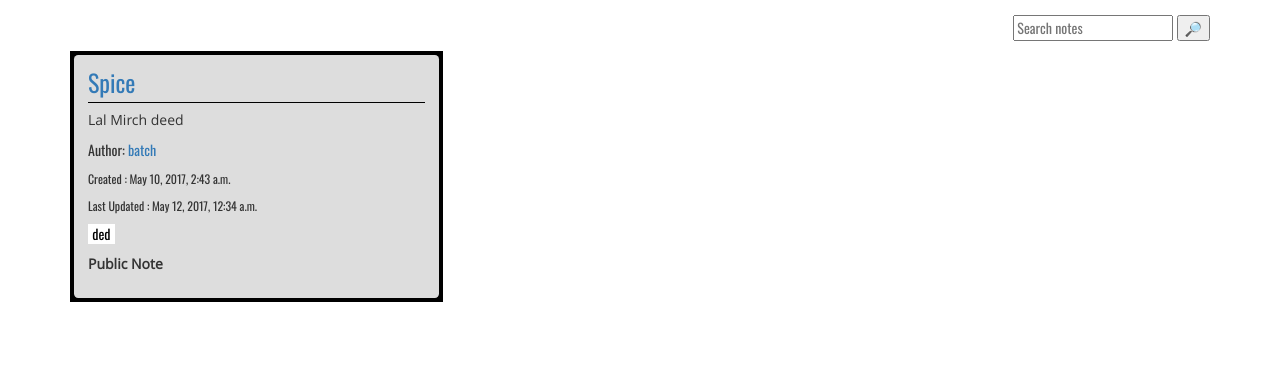
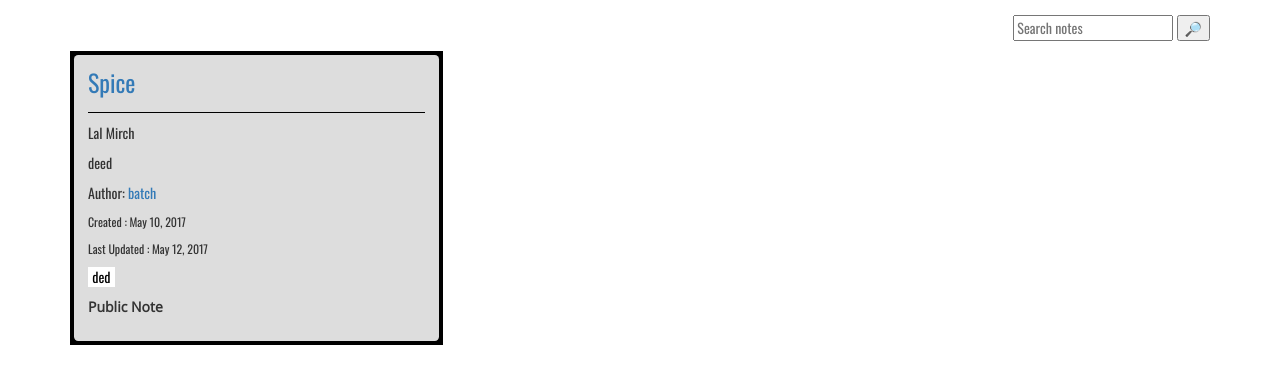
Before and after one commit to rohitnahata/NotesDjango, a Django app: a page that uses templates/notes/index.html in a window 1280 px wide. Shown: the part 80-464 px from the top of the page. Run offline with Django 3.2, Linux system fonts and the light colour scheme; data comes from the database, SQL or seed files in the repository; both versions use the stored data as it was after the commit; parts of the project's set-up code (start-up, migrations or seed data) failed here and were passed over; some libraries are stand-ins or nearby versions.

Commit message:
Added template tags
Signed-off-by: rohit <rnahata1997@gmail.com>

```diff
--- a/NotesDjango/settings.py
+++ b/NotesDjango/settings.py
@@ -46,6 +46,7 @@ INSTALLED_APPS = [
     'allauth.account',
     'allauth.socialaccount',
     'allauth.socialaccount.providers.google',
+    'django.contrib.humanize'
 ]
 
 SITE_ID = 2
--- a/templates/notes/detail.html
+++ b/templates/notes/detail.html
@@ -1,6 +1,7 @@
 {% extends "base.html" %}
 
 {% load label_list_note %}
+{% load humanize %}
 
 {% block nav %}
     <a href="{% url 'users:profile' %}">Back to your notes</a>
@@ -8,8 +9,8 @@
 
 {% block content %}
     {% if note %}
-        <h2>{{ note.note_title }}</h2>
-        <p class="note-body">{{ note.note_text }}</p>
+        <h2>{{ note.note_title|linebreaks|title|urlize }}</h2>
+        <p class="note-body">{{ note.note_text|linebreaks|urlize }}</p>
         <p>Author: <a href="{% url 'notes:index' %}?user={{ note.author.username }}">{{ note.author.username }}</a></p>
         <p class="small">Created : {{ note.timestamp }}</p>
         <p class="small">Last Updated : {{ note.updated }}</p>
--- a/templates/notes/index.html
+++ b/templates/notes/index.html
@@ -2,6 +2,7 @@
 
 {% load label_list_note %}
 {% load label_list_nav %}
+{% load humanize %}
 
 {% block nav %}
     {% label_list_nav request user %}
@@ -19,13 +20,15 @@
             {% for note in latest_notes_list %}
                 <div class="note-item">
                     <div class="note-content">
-                        <h3><a href="{% url 'notes:detail' note.id %}">{{ note.note_title|truncatechars:255 }}</a></h3>
-                        <p class="note-body">{{ note.note_text|truncatechars:255 }}</p>
+                        <h3>
+                            <a href="{% url 'notes:detail' note.id %}">{{ note.note_title|truncatechars:255|linebreaks|title|urlize }}</a>
+                        </h3>
+                        <p class="note-body">{{ note.note_text|truncatechars:255|linebreaks|urlize }}</p>
                         <p>Author: <a
                                 href="{% url 'notes:index' %}?user={{ note.author.username }}">{{ note.author.username }}</a>
                         </p>
-                        <p class="small">Created : {{ note.timestamp }}</p>
-                        <p class="small">Last Updated : {{ note.updated }}</p>
+                        <p class="small">Created : {{ note.timestamp|naturalday }}</p>
+                        <p class="small">Last Updated : {{ note.updated|naturalday }}</p>
                         {% label_list_note note.labels.all %}
                         {% if note.public %}
                             <p class="note-public">Public Note</p>
```
Also changed, not shown: requirements.txt (added, +22 -0 lines), templates/users/profile.html (+13 -8 lines), db.sqlite3.
